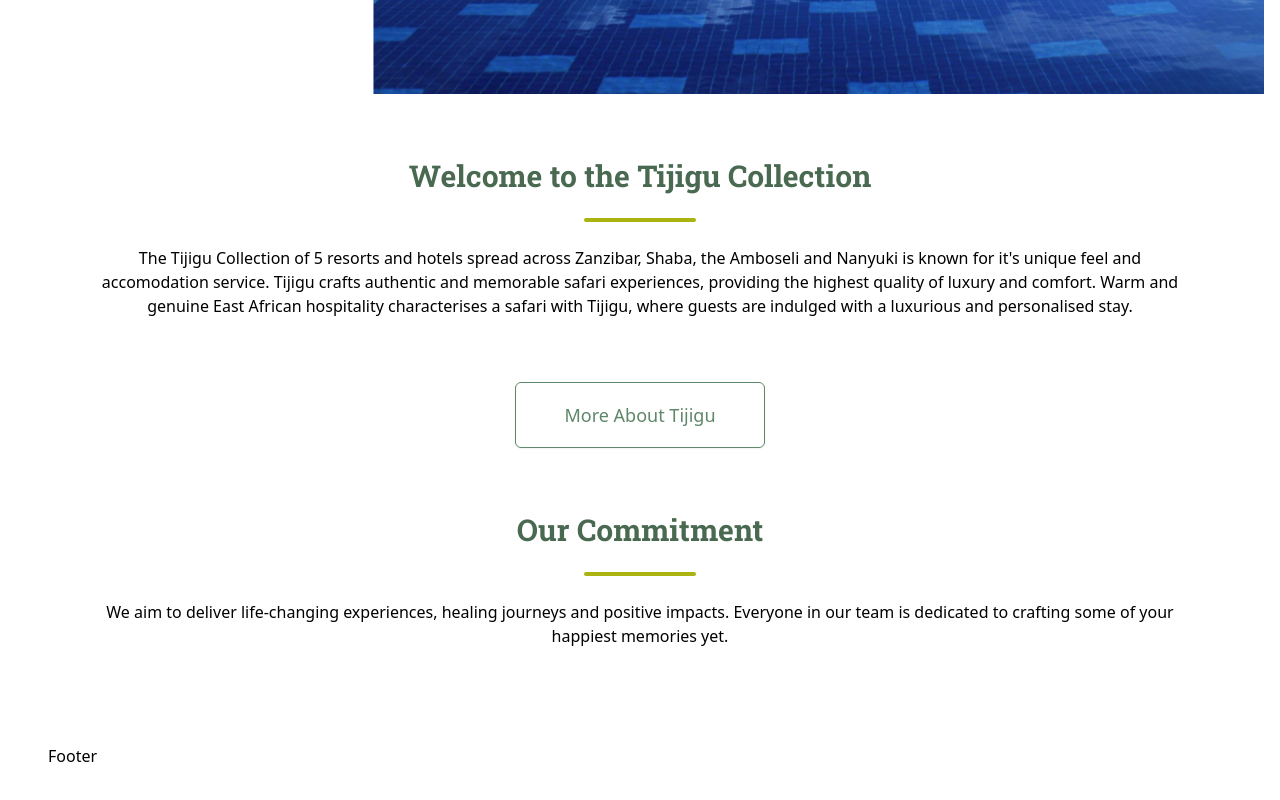
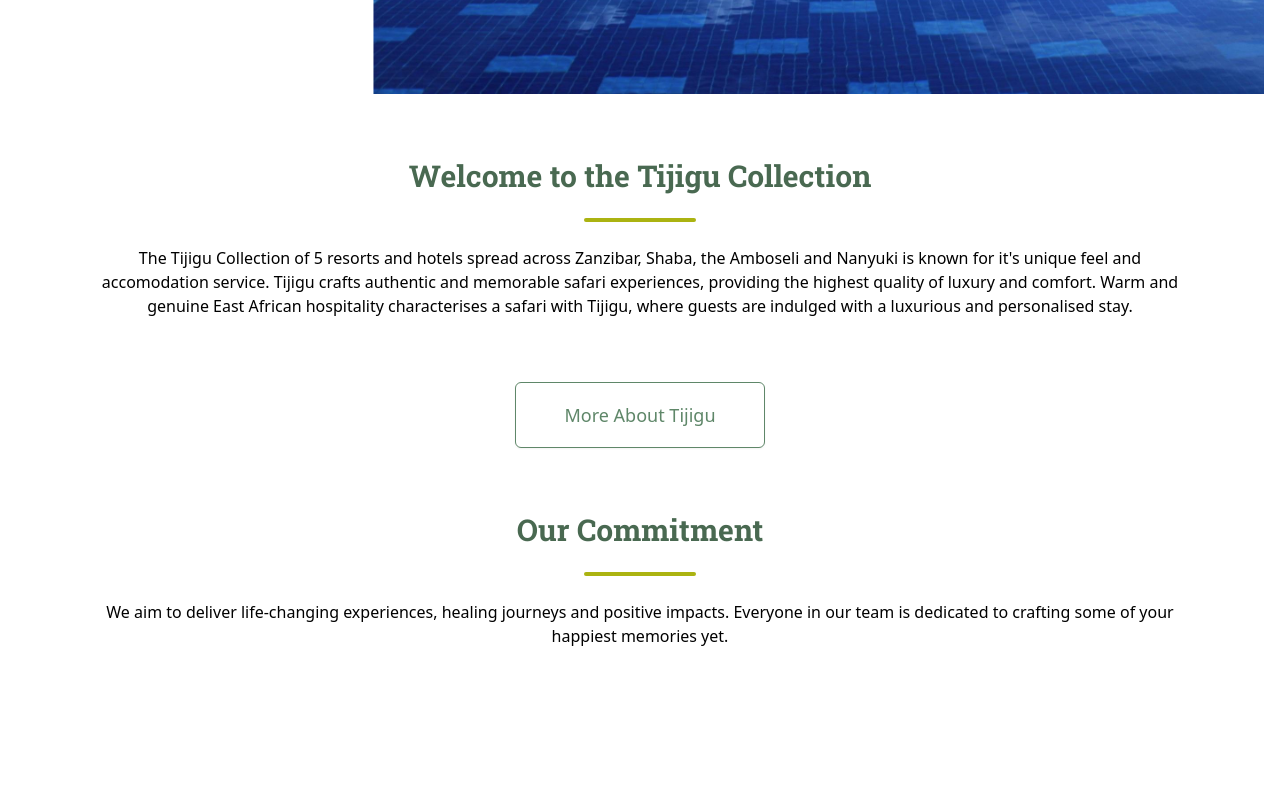
Before and after one commit to DreMukare/mara-hotels-poc, a React (Vite) app: page / in a window 1280 px wide. Shown: the part 738-1538 px from the top of the page. Built offline with nearby package versions, Linux system fonts and the light colour scheme.

Commit message:
feat(footer): added styling and parallax bg image to footer

```diff
--- a/src/components/common/Footer.tsx
+++ b/src/components/common/Footer.tsx
@@ -1,5 +1,9 @@
 const Footer = () => {
-  return <div>Footer</div>;
+  return (
+    <div className="h-[100%] w-[100%] flex items-center justify-center text-white">
+      Tijigu
+    </div>
+  );
 };
 
 export default Footer;
```
Also changed, not shown: 1 other file (tests, documents, lock files or other folders).
